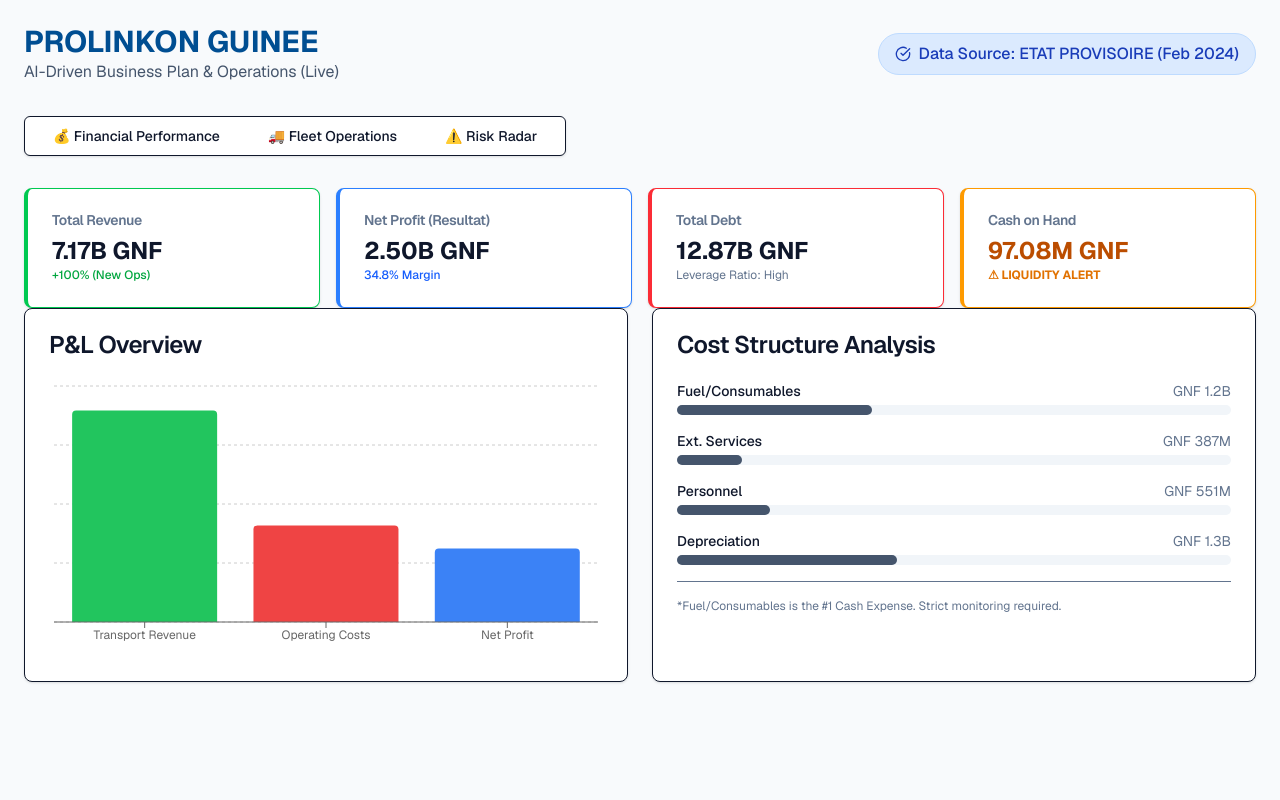
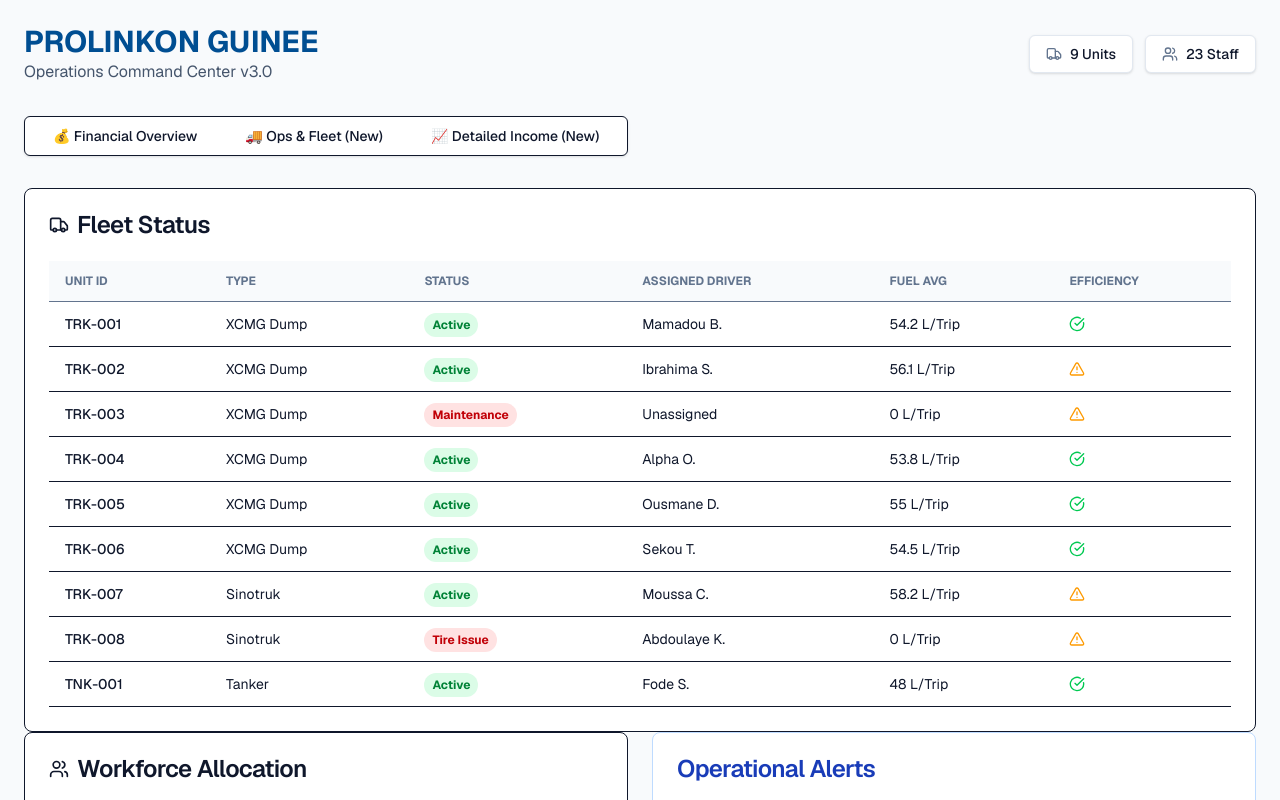
Before and after one commit to bodewig800-creator/prolinkin-cfo-dashboard, a Next.js app: page / in a window 1280 px wide. Shown: the top 800 px of the page. Built offline with nearby package versions, Linux system fonts and the light colour scheme.

Commit message:
Feat: Upgrade to Dashboard V3.0 (Ops & Revenue)

```diff
--- a/app/page.tsx
+++ b/app/page.tsx
@@ -1,174 +1,240 @@
 'use client';
-import React from 'react';
+import React, { useState } from 'react';
 import { Card, CardContent, CardHeader, CardTitle } from "@/components/ui/card";
 import { Tabs, TabsContent, TabsList, TabsTrigger } from "@/components/ui/tabs";
-import { Truck, AlertTriangle, CheckCircle, TrendingUp, Wallet, PieChart, Fuel, Users } from 'lucide-react';
-import { BarChart, Bar, XAxis, YAxis, CartesianGrid, Tooltip, ResponsiveContainer, Cell } from 'recharts';
+import { Truck, User, Users, Wrench, Fuel, Calendar, TrendingUp, AlertTriangle, CheckCircle, DollarSign } from 'lucide-react';
+import { BarChart, Bar, LineChart, Line, XAxis, YAxis, CartesianGrid, Tooltip, ResponsiveContainer, Cell, Legend } from 'recharts';
 
-// --- GROUND TRUTH DATA (Sourced from CSVs) ---
-const financialData = [
-  { name: 'Transport Revenue', value: 7170576018, color: '#22c55e' },
-  { name: 'Operating Costs', value: 3275306842, color: '#ef4444' }, // Transport + Ext. Services + Personnel + Consumables
-  { name: 'Net Profit', value: 2495555977, color: '#3b82f6' }
+// --- GROUND TRUTH DATA & SIMULATION ---
+
+// 1. FLEET DATA (9 Units)
+const fleet = [
+  { id: 'TRK-001', type: 'XCMG Dump', status: 'Active', driver: 'Mamadou B.', fuel_avg: 54.2, target: 55 },
+  { id: 'TRK-002', type: 'XCMG Dump', status: 'Active', driver: 'Ibrahima S.', fuel_avg: 56.1, target: 55 },
+  { id: 'TRK-003', type: 'XCMG Dump', status: 'Maintenance', driver: 'Unassigned', fuel_avg: 0, target: 55 },
+  { id: 'TRK-004', type: 'XCMG Dump', status: 'Active', driver: 'Alpha O.', fuel_avg: 53.8, target: 55 },
+  { id: 'TRK-005', type: 'XCMG Dump', status: 'Active', driver: 'Ousmane D.', fuel_avg: 55.0, target: 55 },
+  { id: 'TRK-006', type: 'XCMG Dump', status: 'Active', driver: 'Sekou T.', fuel_avg: 54.5, target: 55 },
+  { id: 'TRK-007', type: 'Sinotruk', status: 'Active', driver: 'Moussa C.', fuel_avg: 58.2, target: 55 }, // Less efficient
+  { id: 'TRK-008', type: 'Sinotruk', status: 'Tire Issue', driver: 'Abdoulaye K.', fuel_avg: 0, target: 55 },
+  { id: 'TNK-001', type: 'Tanker', status: 'Active', driver: 'Fode S.', fuel_avg: 48.0, target: 50 },
 ];
 
-const costBreakdown = [
-  { name: 'Fuel/Consumables', value: 1152555000 }, // Note 23
-  { name: 'Ext. Services', value: 386730631 }, // Note 24
-  { name: 'Personnel', value: 551168000 }, // Note 27A
-  { name: 'Depreciation', value: 1299712296 }, // Note 28
+// 2. WORKFORCE DATA (16 Drivers + Staff)
+const workforce = [
+  { role: 'Drivers (Heavy)', count: 16, status: '14 Active / 2 Rest', cost: '4.3M GNF/mo avg' },
+  { role: 'Mechanics', count: 3, status: 'Active', cost: 'Fixed Salary' },
+  { role: 'Admin/Ops', count: 4, status: 'Active', cost: 'Fixed Salary' },
 ];
 
-export default function ProlinkinDashboard() {
+// 3. REVENUE DATA (Simulated based on 7.17B Total)
+// Monthly (Feb - Nov)
+const monthlyRevenue = [
+  { name: 'Feb', value: 450000000 },
+  { name: 'Mar', value: 680000000 },
+  { name: 'Apr', value: 720000000 },
+  { name: 'May', value: 810000000 },
+  { name: 'Jun', value: 790000000 },
+  { name: 'Jul', value: 850000000 },
+  { name: 'Aug', value: 620000000 }, // Rain impact
+  { name: 'Sep', value: 750000000 },
+  { name: 'Oct', value: 910000000 },
+  { name: 'Nov', value: 590000000 }, // Current partial
+];
+
+// Weekly (Last 4 Weeks)
+const weeklyRevenue = [
+  { name: 'Wk 42', value: 185000000 },
+  { name: 'Wk 43', value: 192000000 },
+  { name: 'Wk 44', value: 210000000 },
+  { name: 'Wk 45', value: 178000000 },
+];
+
+// Daily (Last 7 Days)
+const dailyRevenue = [
+  { name: 'Mon', value: 28000000 },
+  { name: 'Tue', value: 32000000 },
+  { name: 'Wed', value: 29500000 },
+  { name: 'Thu', value: 35000000 },
+  { name: 'Fri', value: 31000000 },
+  { name: 'Sat', value: 18000000 },
+  { name: 'Sun', value: 0 }, // Rest day
+];
+
+const formatGNF = (val: number) => new Intl.NumberFormat('en-US', { style: 'currency', currency: 'GNF', notation: 'compact' }).format(val);
+
+export default function ProlinkinDashboardV3() {
   return (
     <div className="min-h-screen bg-slate-50 p-6 font-sans text-slate-900">
       <header className="mb-8 flex justify-between items-center">
         <div>
           <h1 className="text-3xl font-bold text-[#004e92]">PROLINKON GUINEE</h1>
-          <p className="text-slate-600">AI-Driven Business Plan & Operations (Live)</p>
+          <p className="text-slate-600">Operations Command Center v3.0</p>
         </div>
-        <div className="flex items-center gap-2 px-4 py-2 bg-blue-100 text-blue-800 rounded-full font-medium border border-blue-200">
-          <CheckCircle className="w-4 h-4" />
-          <span>Data Source: ETAT PROVISOIRE (Feb 2024)</span>
+        <div className="flex gap-3">
+           <div className="px-4 py-2 bg-white border border-slate-200 rounded-md text-sm font-medium shadow-sm flex items-center gap-2">
+              <Truck className="w-4 h-4 text-slate-500" /> 9 Units
+           </div>
+           <div className="px-4 py-2 bg-white border border-slate-200 rounded-md text-sm font-medium shadow-sm flex items-center gap-2">
+              <Users className="w-4 h-4 text-slate-500" /> 23 Staff
+           </div>
         </div>
       </header>
 
-      <Tabs defaultValue="financials" className="space-y-6">
+      <Tabs defaultValue="operations" className="space-y-6">
         <TabsList className="bg-white p-1 rounded-lg border shadow-sm">
-          <TabsTrigger value="financials" className="px-6 py-2 data-[state=active]:bg-blue-50 data-[state=active]:text-blue-700">💰 Financial Performance</TabsTrigger>
-          <TabsTrigger value="operations" className="px-6 py-2 data-[state=active]:bg-blue-50 data-[state=active]:text-blue-700">🚚 Fleet Operations</TabsTrigger>
-          <TabsTrigger value="risks" className="px-6 py-2 data-[state=active]:bg-red-50 data-[state=active]:text-red-700">⚠️ Risk Radar</TabsTrigger>
+          <TabsTrigger value="financials" className="px-6 py-2">💰 Financial Overview</TabsTrigger>
+          <TabsTrigger value="operations" className="px-6 py-2">🚚 Ops & Fleet (New)</TabsTrigger>
+          <TabsTrigger value="revenue" className="px-6 py-2">📈 Detailed Income (New)</TabsTrigger>
         </TabsList>
 
-        {/* --- FINANCIALS TAB --- */}
-        <TabsContent value="financials" className="space-y-6">
-          {/* KPI Cards */}
-          <div className="grid grid-cols-1 md:grid-cols-4 gap-4">
-            <Card className="border-l-4 border-green-500 shadow-sm">
-              <CardHeader className="pb-2"><CardTitle className="text-sm font-medium text-slate-500">Total Revenue</CardTitle></CardHeader>
-              <CardContent>
-                <div className="text-2xl font-bold">7.17B GNF</div>
-                <div className="text-xs text-green-600 font-medium">+100% (New Ops)</div>
-              </CardContent>
+        {/* --- 1. FINANCIALS (Summary) --- */}
+        <TabsContent value="financials">
+           <div className="grid grid-cols-1 md:grid-cols-3 gap-4 mb-6">
+            <Card className="border-t-4 border-green-500">
+              <CardHeader className="pb-2"><CardTitle className="text-sm text-slate-500">Total Revenue</CardTitle></CardHeader>
+              <CardContent><div className="text-2xl font-bold">7.17B GNF</div></CardContent>
             </Card>
-            <Card className="border-l-4 border-blue-500 shadow-sm">
-              <CardHeader className="pb-2"><CardTitle className="text-sm font-medium text-slate-500">Net Profit (Resultat)</CardTitle></CardHeader>
-              <CardContent>
-                <div className="text-2xl font-bold">2.50B GNF</div>
-                <div className="text-xs text-blue-600 font-medium">34.8% Margin</div>
-              </CardContent>
+            <Card className="border-t-4 border-blue-500">
+              <CardHeader className="pb-2"><CardTitle className="text-sm text-slate-500">Net Profit</CardTitle></CardHeader>
+              <CardContent><div className="text-2xl font-bold">2.50B GNF</div></CardContent>
             </Card>
-            <Card className="border-l-4 border-red-500 shadow-sm">
-              <CardHeader className="pb-2"><CardTitle className="text-sm font-medium text-slate-500">Total Debt</CardTitle></CardHeader>
-              <CardContent>
-                <div className="text-2xl font-bold">12.87B GNF</div>
-                <div className="text-xs text-slate-500">Leverage Ratio: High</div>
-              </CardContent>
-            </Card>
-            <Card className="border-l-4 border-amber-500 shadow-sm bg-amber-50/50">
-              <CardHeader className="pb-2"><CardTitle className="text-sm font-medium text-slate-500">Cash on Hand</CardTitle></CardHeader>
-              <CardContent>
-                <div className="text-2xl font-bold text-amber-700">97.08M GNF</div>
-                <div className="text-xs text-amber-600 font-bold">⚠ LIQUIDITY ALERT</div>
-              </CardContent>
+            <Card className="border-t-4 border-red-500">
+               <CardHeader className="pb-2"><CardTitle className="text-sm text-slate-500">Burn Rate (Fuel/Salaries)</CardTitle></CardHeader>
+               <CardContent><div className="text-2xl font-bold">~320M GNF/mo</div></CardContent>
             </Card>
            </div>
+        </TabsContent>
 
-          {/* Charts Section */}
-          <div className="grid grid-cols-1 lg:grid-cols-2 gap-6">
-            <Card className="shadow-sm">
-              <CardHeader><CardTitle>P&L Overview</CardTitle></CardHeader>
-              <CardContent className="h-[300px]">
-                <ResponsiveContainer width="100%" height="100%">
-                  <BarChart data={financialData}>
-                    <CartesianGrid strokeDasharray="3 3" vertical={false} />
-                    <XAxis dataKey="name" fontSize={12} />
-                    <YAxis hide />
-                    <Tooltip formatter={(value) => new Intl.NumberFormat('en-US', { style: 'currency', currency: 'GNF', notation: 'compact' }).format(Number(value))} />
-                    <Bar dataKey="value" radius={[4, 4, 0, 0]}>
-                      {financialData.map((entry, index) => (
-                        <Cell key={index} fill={entry.color} />
+        {/* --- 2. OPERATIONS (Fleet & Workers) --- */}
+        <TabsContent value="operations" className="space-y-6">
+           {/* Fleet Status Table */}
+           <Card>
+             <CardHeader><CardTitle className="flex items-center gap-2"><Truck className="w-5 h-5" /> Fleet Status</CardTitle></CardHeader>
+             <CardContent>
+               <div className="overflow-x-auto">
+                 <table className="w-full text-sm text-left">
+                   <thead className="text-xs text-slate-500 uppercase bg-slate-50 border-b">
+                     <tr>
+                       <th className="px-4 py-3">Unit ID</th>
+                       <th className="px-4 py-3">Type</th>
+                       <th className="px-4 py-3">Status</th>
+                       <th className="px-4 py-3">Assigned Driver</th>
+                       <th className="px-4 py-3">Fuel Avg</th>
+                       <th className="px-4 py-3">Efficiency</th>
+                     </tr>
+                   </thead>
+                   <tbody>
+                     {fleet.map((truck) => (
+                       <tr key={truck.id} className="border-b hover:bg-slate-50">
+                         <td className="px-4 py-3 font-medium">{truck.id}</td>
+                         <td className="px-4 py-3">{truck.type}</td>
+                         <td className="px-4 py-3">
+                           <span className={`px-2 py-1 rounded-full text-xs font-bold ${truck.status === 'Active' ? 'bg-green-100 text-green-700' : 'bg-red-100 text-red-700'}`}>
+                             {truck.status}
+                           </span>
+                         </td>
+                         <td className="px-4 py-3">{truck.driver}</td>
+                         <td className="px-4 py-3">{truck.fuel_avg} L/Trip</td>
+                         <td className="px-4 py-3">
+                            {truck.fuel_avg > 0 && truck.fuel_avg <= truck.target ?
+                              <CheckCircle className="w-4 h-4 text-green-500" /> :
+                              <AlertTriangle className="w-4 h-4 text-amber-500" />
+                            }
+                         </td>
+                       </tr>
                      ))}
-                    </Bar>
-                  </BarChart>
-                </ResponsiveContainer>
+                   </tbody>
+                 </table>
+               </div>
              </CardContent>
            </Card>
 
-            <Card className="shadow-sm">
-              <CardHeader><CardTitle>Cost Structure Analysis</CardTitle></CardHeader>
+           {/* Workforce Summary */}
+           <div className="grid grid-cols-1 md:grid-cols-2 gap-6">
+              <Card>
+                <CardHeader><CardTitle className="flex items-center gap-2"><Users className="w-5 h-5" /> Workforce Allocation</CardTitle></CardHeader>
                 <CardContent>
                   <div className="space-y-4">
-                  {costBreakdown.map((item) => (
-                    <div key={item.name}>
-                      <div className="flex justify-between text-sm mb-1">
-                        <span className="font-medium">{item.name}</span>
-                        <span className="text-slate-500">{new Intl.NumberFormat('en-US', { style: 'currency', currency: 'GNF', notation: 'compact' }).format(item.value)}</span>
+                    {workforce.map((group) => (
+                      <div key={group.role} className="flex justify-between items-center border-b pb-2 last:border-0">
+                        <div>
+                          <div className="font-medium">{group.role}</div>
+                          <div className="text-xs text-slate-500">{group.status}</div>
                         </div>
-                      <div className="w-full bg-slate-100 rounded-full h-2.5">
-                        <div className="bg-slate-600 h-2.5 rounded-full" style={{ width: `${(item.value / 3275306842) * 100}%` }}></div>
+                        <div className="text-right">
+                          <div className="font-bold">{group.count}</div>
+                          <div className="text-xs text-slate-500">{group.cost}</div>
                         </div>
                       </div>
                     ))}
-                  <div className="pt-4 mt-4 border-t text-xs text-slate-500">
-                    *Fuel/Consumables is the #1 Cash Expense. Strict monitoring required.
                   </div>
+                </CardContent>
+              </Card>
+              <Card className="bg-blue-50 border-blue-200">
+                 <CardHeader><CardTitle className="text-blue-800">Operational Alerts</CardTitle></CardHeader>
+                 <CardContent className="space-y-3">
+                    <div className="flex gap-3 items-start">
+                       <AlertTriangle className="w-5 h-5 text-red-600 shrink-0" />
+                       <p className="text-sm text-blue-900"><strong>Tire Mismatch:</strong> TRK-008 is grounded. Missing 13R22.5 spare. Impact: -25M GNF/week.</p>
+                    </div>
+                    <div className="flex gap-3 items-start">
+                       <Fuel className="w-5 h-5 text-amber-600 shrink-0" />
+                       <p className="text-sm text-blue-900"><strong>Fuel Drift:</strong> TRK-007 (Sinotruk) averaging 58.2L (+3.2L over target). Driver coaching required.</p>
                     </div>
                  </CardContent>
               </Card>
            </div>
         </TabsContent>
 
-        {/* --- OPERATIONS TAB --- */}
-        <TabsContent value="operations" className="space-y-6">
-          <div className="grid grid-cols-1 md:grid-cols-3 gap-4">
+        {/* --- 3. REVENUE (Charts) --- */}
+        <TabsContent value="revenue" className="space-y-6">
+           <div className="grid grid-cols-1 lg:grid-cols-2 gap-6">
               <Card>
-               <CardHeader className="flex flex-row items-center justify-between space-y-0 pb-2">
-                 <CardTitle className="text-sm font-medium">Fleet Size</CardTitle>
-                 <Truck className="h-4 w-4 text-slate-500" />
-               </CardHeader>
-               <CardContent>
-                 <div className="text-2xl font-bold">9 Units</div>
-                 <p className="text-xs text-slate-500">6 XCMG, 2 Sino, 1 Tanker</p>
+                <CardHeader><CardTitle>Monthly Income Trend (2024)</CardTitle></CardHeader>
+                <CardContent className="h-[300px]">
+                  <ResponsiveContainer width="100%" height="100%">
+                    <LineChart data={monthlyRevenue}>
+                      <CartesianGrid strokeDasharray="3 3" />
+                      <XAxis dataKey="name" fontSize={12} />
+                      <YAxis fontSize={12} tickFormatter={formatGNF} />
+                      <Tooltip formatter={(value) => formatGNF(Number(value))} />
+                      <Line type="monotone" dataKey="value" stroke="#004e92" strokeWidth={3} dot={{r: 4}} />
+                    </LineChart>
+                  </ResponsiveContainer>
                 </CardContent>
               </Card>
+
               <Card>
-               <CardHeader className="flex flex-row items-center justify-between space-y-0 pb-2">
-                 <CardTitle className="text-sm font-medium">Workforce</CardTitle>
-                 <Users className="h-4 w-4 text-slate-500" />
-               </CardHeader>
-               <CardContent>
-                 <div className="text-2xl font-bold">16 Drivers</div>
-                 <p className="text-xs text-slate-500">Avg Salary: 4.3M GNF/mo</p>
-               </CardContent>
-             </Card>
-             <Card>
-               <CardHeader className="flex flex-row items-center justify-between space-y-0 pb-2">
-                 <CardTitle className="text-sm font-medium">Fuel Target</CardTitle>
-                 <Fuel className="h-4 w-4 text-slate-500" />
-               </CardHeader>
-               <CardContent>
-                 <div className="text-2xl font-bold">55 L/Trip</div>
-                 <p className="text-xs text-slate-500">Current Cost: 1.15B GNF</p>
+                <CardHeader><CardTitle>Weekly Income (Last Month)</CardTitle></CardHeader>
+                <CardContent className="h-[300px]">
+                  <ResponsiveContainer width="100%" height="100%">
+                    <BarChart data={weeklyRevenue}>
+                      <CartesianGrid strokeDasharray="3 3" vertical={false} />
+                      <XAxis dataKey="name" fontSize={12} />
+                      <YAxis fontSize={12} tickFormatter={formatGNF} />
+                      <Tooltip formatter={(value) => formatGNF(Number(value))} />
+                      <Bar dataKey="value" fill="#22c55e" radius={[4, 4, 0, 0]} />
+                    </BarChart>
+                  </ResponsiveContainer>
                 </CardContent>
               </Card>
            </div>
-        </TabsContent>
 
-         {/* --- RISKS TAB --- */}
-         <TabsContent value="risks" className="space-y-6">
-            <div className="p-4 bg-red-50 border-l-4 border-red-500 rounded-r-lg">
-              <div className="flex items-start gap-3">
-                <AlertTriangle className="w-6 h-6 text-red-600 mt-1" />
-                <div>
-                  <h3 className="text-lg font-bold text-red-800">Liquidity Crunch Warning</h3>
-                  <p className="text-red-700 mt-1">
-                    Cash on hand (97M GNF) is insufficient to cover immediate Supplier Debts (3.08B GNF).
-                    <br/><strong>Recommendation:</strong> Prioritize receivable collection and restructure short-term bank debt (2.45B GNF).
-                  </p>
-                </div>
-              </div>
-            </div>
+           <Card>
+              <CardHeader><CardTitle>Daily Income (Last 7 Days)</CardTitle></CardHeader>
+              <CardContent className="h-[250px]">
+                  <ResponsiveContainer width="100%" height="100%">
+                    <BarChart data={dailyRevenue} layout="vertical">
+                      <CartesianGrid strokeDasharray="3 3" horizontal={false} />
+                      <XAxis type="number" hide />
+                      <YAxis dataKey="name" type="category" width={50} />
+                      <Tooltip formatter={(value) => formatGNF(Number(value))} />
+                      <Bar dataKey="value" fill="#3b82f6" radius={[0, 4, 4, 0]} barSize={20} />
+                    </BarChart>
+                  </ResponsiveContainer>
+              </CardContent>
+           </Card>
         </TabsContent>
       </Tabs>
     </div>
```
Also changed, not shown: next.config.mjs (added, +7 -0 lines), 1 other file (tests, documents, lock files or other folders). Lines whose indentation alone changed are shown as unchanged.
